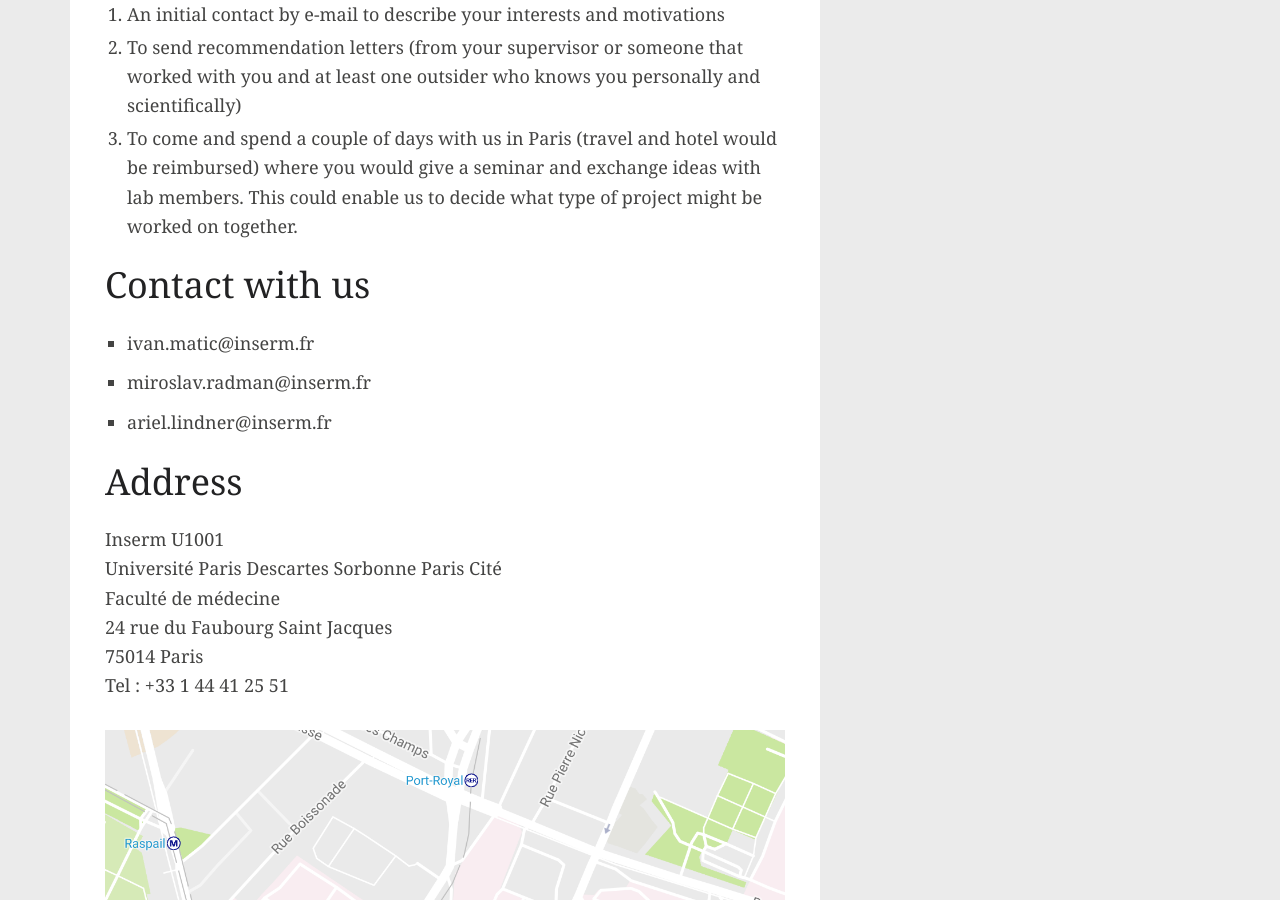
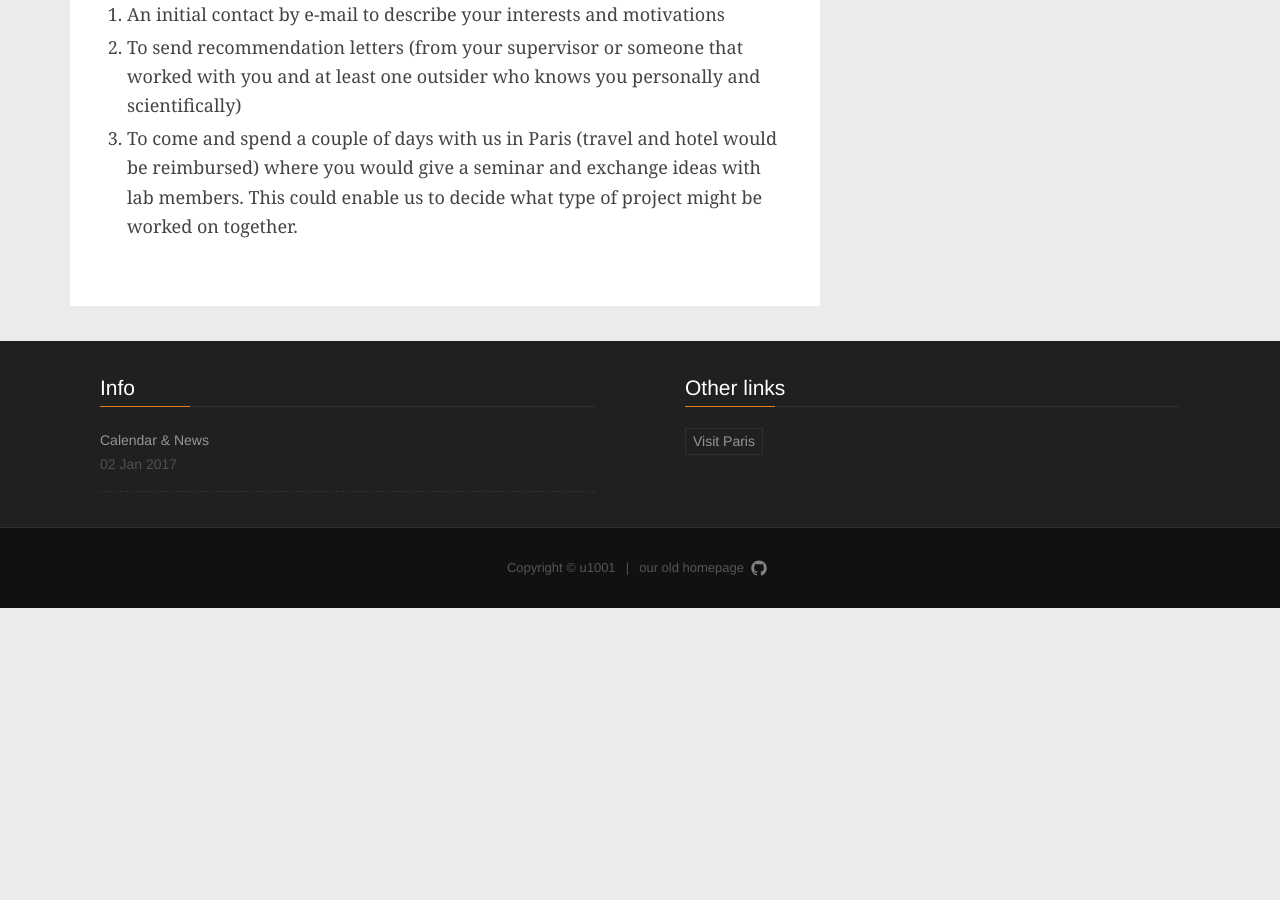
Before and after one commit to maincover/u1001, a Jekyll site: the page built from aboutus/aboutus.md, in a window 1280 px wide and 900 px high, scrolled down 1716 px. Built offline with Jekyll 4.4.1, drawn with Linux system fonts in a browser that asks for light colours; nearby versions of some CDN libraries; our own code applies the rules of GitHub Pages for plain Markdown files; after the commit the page ends 2324 px from its top, so only the background shows below that.

Commit message:
add contact

```diff
--- a/_includes/navigation.html
+++ b/_includes/navigation.html
@@ -17,6 +17,7 @@
                         <li class="{% if page.url == '/people/' %}nav-current{% endif %}" role="presentation"><a href="/u1001/people/">PEOPLE</a></li>
                          <li class="{% if page.url == '/publications/' %}nav-current{% endif %}" role="presentation"><a href="/u1001/publications/">PUBLICATIONS</a></li>
                         <li class="{% if page.url == '/aboutus/' %}nav-current{% endif %}" role="presentation"><a href="/u1001/aboutus/">ABOUT US</a></li>
+                        <li class="{% if page.url == '/contact/' %}nav-current{% endif %}" role="presentation"><a href="/u1001/contact/">CONTACT</a></li>
                     </ul>
                 </div>
             </div>
--- a/aboutus/aboutus.md
+++ b/aboutus/aboutus.md
@@ -21,26 +21,3 @@
 1. An initial contact by e-mail to describe your interests and motivations
 2. To send recommendation letters (from your supervisor or someone that worked with you and at least one outsider who knows you personally and scientifically)
 3. To come and spend a couple of days with us in Paris (travel and hotel would be reimbursed) where you would give a seminar and exchange ideas with lab members. This could enable us to decide what type of project might be worked on together.
-
-Contact with us
-==============
-
-* ivan.matic@inserm.fr
-
-* miroslav.radman@inserm.fr
-
-* ariel.lindner@inserm.fr
-
-Address
-==========
-Inserm U1001
-Université Paris Descartes Sorbonne Paris Cité
-Faculté de médecine
-24 rue du Faubourg Saint Jacques
-75014 Paris
-Tel : +33 1 44 41 25 51
-
-
-<a href="https://www.google.fr/maps/place/24+Rue+du+Faubourg+Saint-Jacques,+75014+Paris/@48.837507,2.3367083,17z/data=!3m1!4b1!4m5!3m4!1s0x47e671c0eb25bd1b:0x1fea6b28029c47d2!8m2!3d48.837507!4d2.338897?hl=fr">
-  <img src="../images/adress-u1001.png" alt="HTML tutorial" >
-</a>
```
Also changed, not shown: contact/aboutus.md (added, +32 -0 lines).
